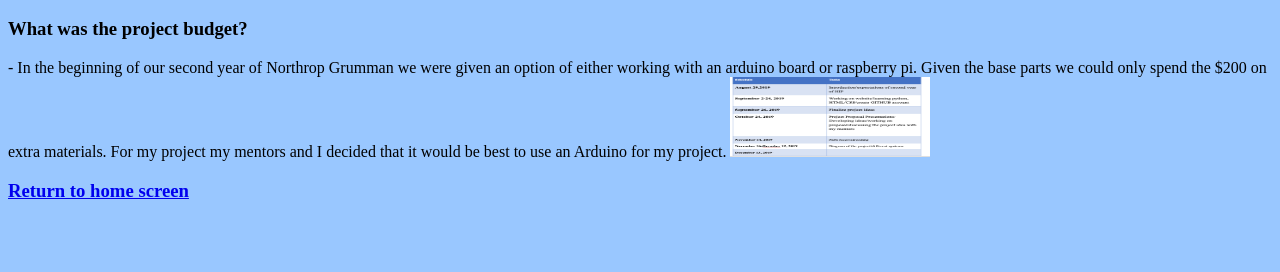
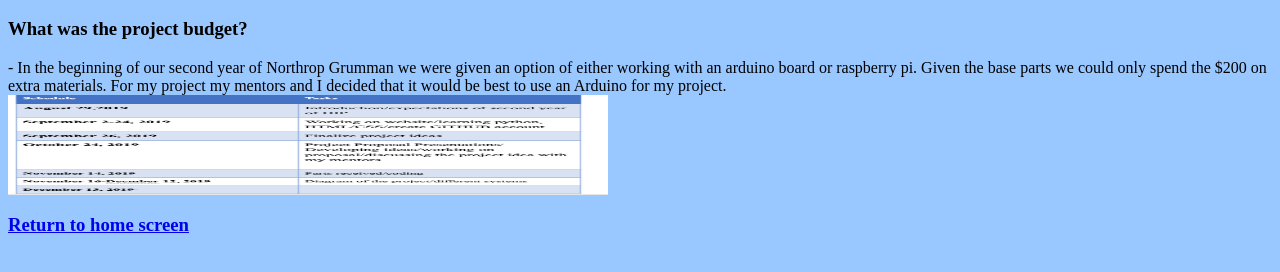
Before and after one commit to Maraya03102002/Maraya03102002.github.io, a plain HTML site: page 6.html in a window 1280 px wide. Shown: the part 48-320 px from the top of the page. Drawn offline with Linux system fonts and the light colour scheme.

Commit message:
Update 6.html

```diff
--- a/6.html
+++ b/6.html
@@ -14,8 +14,8 @@
 
                    For my project my mentors and I decided that it would be best to use an Arduino for my project.
 
-<img src= "Maraya HIP.png" alt=“Maraya's Budget“ width="200"
-                                       height="80">
+<img src= "Maraya HIP.png" alt=“Maraya's Budget“ width="600"
+                                       height="100">
 
 
 </div>
```
